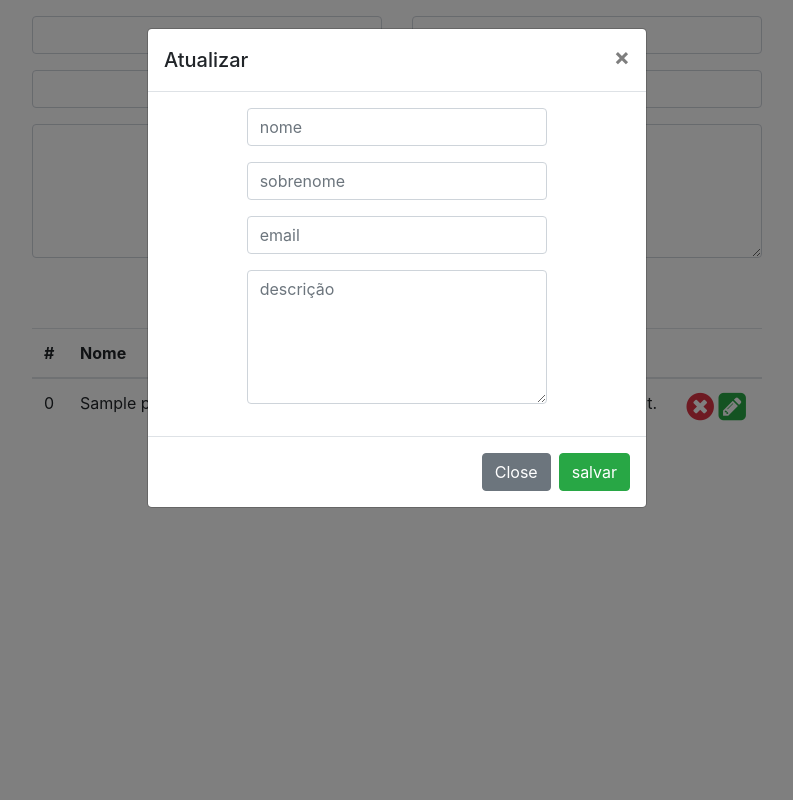
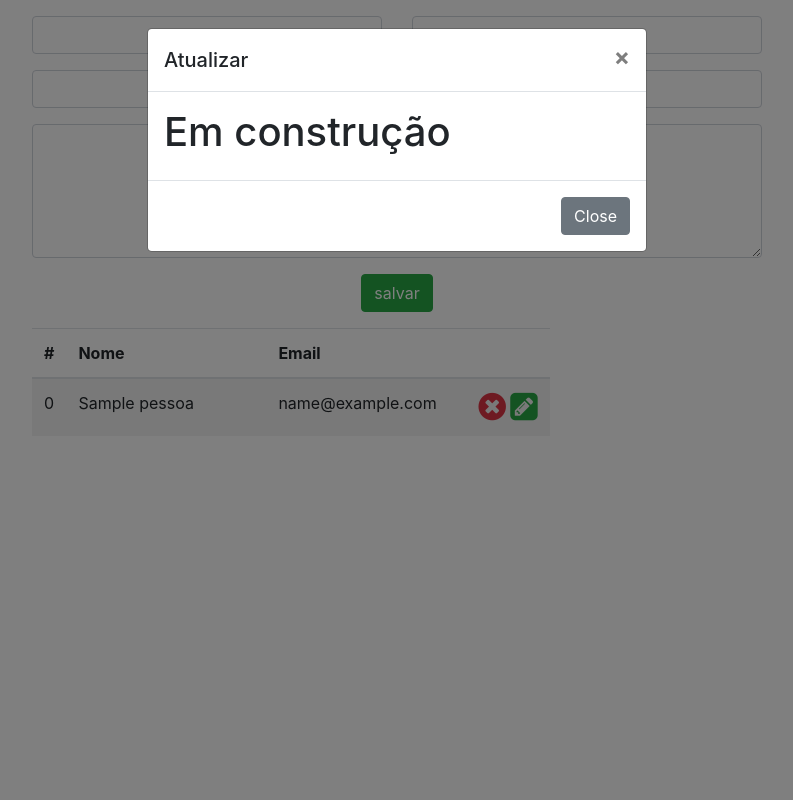
Before and after one commit to jeferson3/Crud_Livros_Php_MVC, a PHP site: page / in a window 1280 px wide, after a click on "atualizar". Shown: the whole page, without its empty margins (243-1036 px from the left). Run offline with PHP 8.4, Linux system fonts and the light colour scheme; tables that the repository leaves empty or names only in its code hold one stand-in row (values such as "Sample post").

Commit message:
Update index.php

```diff
--- a/index.php
+++ b/index.php
@@ -15,7 +15,7 @@
 
         <form id="submit" method="POST" action="adicionar.php">
             <div class="row justify-content-center">
-                <div class="col-sm-8">
+                <div class="col-md-8">
                     <?php
                     session_start();
                     if (isset($_SESSION['message'])) {
@@ -70,15 +70,12 @@
 
         <div class="row justify-content-center">
             <div class="col-md-8">
-
-                <table class="table table-stripped">
+                <table class="table table-responsive table-striped">
                     <thead>
                         <tr>
                             <th>#</th>
-                            <th>Nome</th>
-                            <th>Sobrenome</th>
-                            <th>Email</th>
-                            <th>Descrição</th>
+                            <th width=200>Nome</th>
+                            <th width=200>Email</th>
                             <th></th>
                         </tr>
                     </thead>
@@ -127,38 +127,44 @@
                     </button>
                 </div>
                 <div class="modal-body">
-                            <form method="POST" action="update.php">
-                                <div class="row justify-content-center">
-                                    <div class="col-md-8 form-group">
-                                        <input value="" type="text" name="nome" class='form-control' placeholder="nome">
+
+                    <!-- <form method='POST' action='update.php'>
+                        <div class='row justify-content-center'>
+                            <div class='col-sm-4'>
+                                <div class='form-group'>
+                                    <input type='text' name='nome' class='form-control'>
                                 </div>
                             </div>
-
-                                <div class="row justify-content-center">
-                                    <div class="col-md-8 form-group">
-                                        <input type="text" name="sobrenome" class='form-control' placeholder="sobrenome">
-                                    </div>
-                                </div>
-                                <div class="row justify-content-center">
-                                    <div class="col-md-8">
-                                        <div class="form-group">
-                                            <input type="email" name="email" class='form-control' placeholder="email">
+                            <div class='col-sm-4'>
+                                <div class='form-group'>
+                                    <input type='text' name='sobrenome' class='form-control'>
                                 </div>
                             </div>
                         </div>
-                                <div class="row justify-content-center">
-                                    <div class="col-md-8">
-                                        <div class="form-group">
-                                            <textarea name="txt" cols="30" rows="5" class='form-control' placeholder="descrição"></textarea>
+                        <div class='row justify-content-center'>
+                            <div class='col-sm-8'>
+                                <div class='form-group'>
+                                    <input type='email' name='email' class='form-control'>
                                 </div>
                             </div>
                         </div>
+                        <div class='row justify-content-center'>
+                            <div class='col-sm-8'>
+                                <div class='form-group'>
+                                    <textarea name='txt' cols='30' rows='5' class='form-control'></textarea>
+                                </div>
+                            </div>
+                        </div>
+                        <div class='row justify-content-center'>
+                            <div class='form-group'>
+                                <input type='submit' id='save' name='atualizar' class='btn btn-success' value='salvar'>
+                            </div>
+                        </div>
+                    </form> -->
+                    <h1>Em construção</h1>
                 </div>
                 <div class="modal-footer">
                     <button type="button" class="btn btn-secondary" data-dismiss="modal">Close</button>
-                            <input type="submit" id='save' name='atualizar' class="btn btn-success" value="salvar">
-                        </div>
-                        </form>
                 </div>
             </div>
         </div>
@@ -190,10 +196,6 @@
             var interval = setInterval(temp, 300);
 
         }
-
-        function a() {
-            alert()
-        }
     </script>
 </body>
 
```
Also changed, not shown: other parts of index.php (+17 -14 lines). Lines whose indentation alone changed are shown as unchanged.
